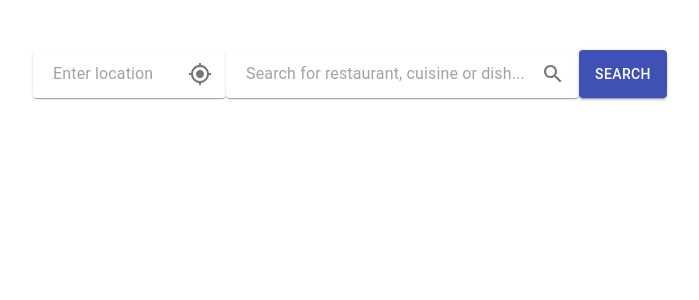
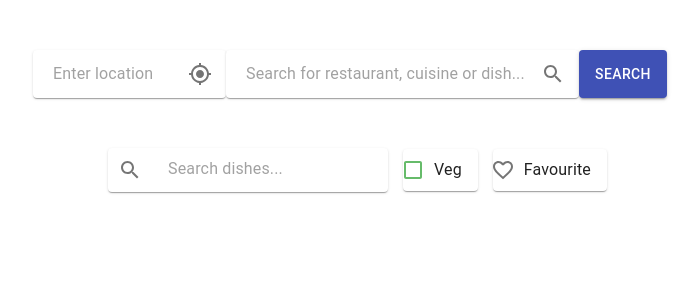
Before and after one commit to GA-Capstone-Team1/food-delivery-app, a React (Create React App) app: page / in a window 1280 px wide. Shown: the top 300 px of the page, without its empty margins (290-989 px from the left). Built offline with nearby package versions, Linux system fonts and the light colour scheme; no server answers.

Commit message:
search dishes added

```diff
--- a/src/App.js
+++ b/src/App.js
@@ -3,12 +3,14 @@ import "./App.css";
 import { Switch, BrowserRouter as Router, Route } from "react-router-dom";
 import Api from "./Components/Api";
 import SearchBar from "./Components/SearchBar/SearchBar";
+import SearchDish from "./Components/SearchDish/SearchDish";
 
 function App() {
   return (
     <div>
       <Api></Api>
       <SearchBar/>
+      <SearchDish/>
       <Router>
         <Switch>
           <Route></Route>
--- /dev/null
+++ b/src/Components/SearchDish/SearchDish.css
@@ -0,0 +1,12 @@
+.container{
+     display: flex;
+    flex-direction: row;
+    justify-content: center;
+    align-items: center;
+    margin-top: 50px;
+
+}
+
+.space{
+    margin-left: 15px;
+}
--- /dev/null
+++ b/src/Components/SearchDish/SearchDish.js
@@ -0,0 +1,84 @@
+import React from 'react';
+import { withStyles, makeStyles } from '@material-ui/core/styles';
+import { green } from '@material-ui/core/colors';
+import FormGroup from '@material-ui/core/FormGroup';
+import FormControlLabel from '@material-ui/core/FormControlLabel';
+import Checkbox from '@material-ui/core/Checkbox';
+import { Paper } from '@material-ui/core';
+import InputBase from '@material-ui/core/InputBase';
+import IconButton from '@material-ui/core/IconButton';
+import SearchIcon from '@material-ui/icons/Search';
+import Favorite from '@material-ui/icons/Favorite';
+import FavoriteBorder from '@material-ui/icons/FavoriteBorder';
+import './SearchDish.css';
+
+const GreenCheckbox = withStyles({
+  root: {
+    color: green[400],
+    '&$checked': {
+      color: green[600],
+    },
+  },
+  checked: {},
+})((props) => <Checkbox color="default" {...props} />);
+
+const useStyles = makeStyles((theme) => ({
+
+    root1: {
+      padding: '2px 4px',
+      // marginTop:'20px',
+      display: 'flex',
+      alignItems: 'center',
+      width: 345,
+      justifyContent: 'center',
+    },
+    input: {
+      marginLeft: theme.spacing(2),
+      flex: 1,
+    },
+    iconButton: {
+      padding: 10,
+    },
+
+
+  }));
+
+export default function SearchDish() {
+  const [state, setState] = React.useState({
+    checkedA: true,
+    checkedB: true,
+    checkedF: true,
+    checkedG: true,
+  });
+
+  const handleChange = (event) => {
+    setState({ ...state, [event.target.name]: event.target.checked });
+  };
+  const classes = useStyles();
+  return (
+    <FormGroup row className="container">
+      <Paper className="space">
+      <IconButton className={classes.iconButton} aria-label="search">
+        <SearchIcon/>
+      </IconButton>
+      <InputBase
+        className={classes.input}
+        placeholder="Search dishes..."
+        inputProps={{ 'aria-label': 'search google maps' }}
+      />
+      </Paper>
+      <Paper className="space">
+      <FormControlLabel
+        control={<GreenCheckbox checked={state.checkedC} onChange={handleChange} name="checkedG" />}
+        label="Veg"
+      />
+     </Paper>
+     <Paper className="space">
+     <FormControlLabel
+        control={<Checkbox icon={<FavoriteBorder />} checkedIcon={<Favorite />} name="checkedH" />}
+        label="Favourite"
+      />
+     </Paper>
+    </FormGroup>
+  );
+}
```
Also changed, not shown: 1 other file (tests, documents, lock files or other folders).
